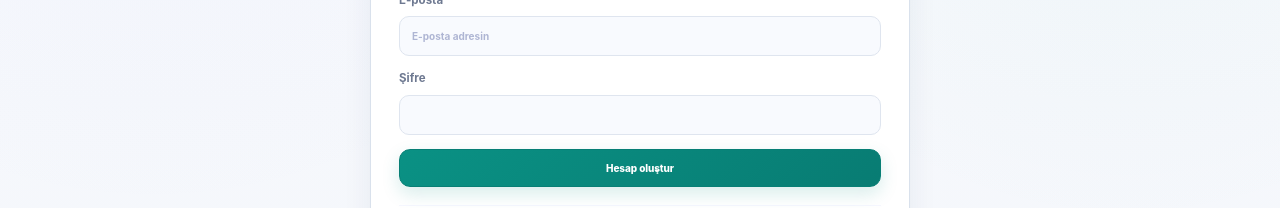
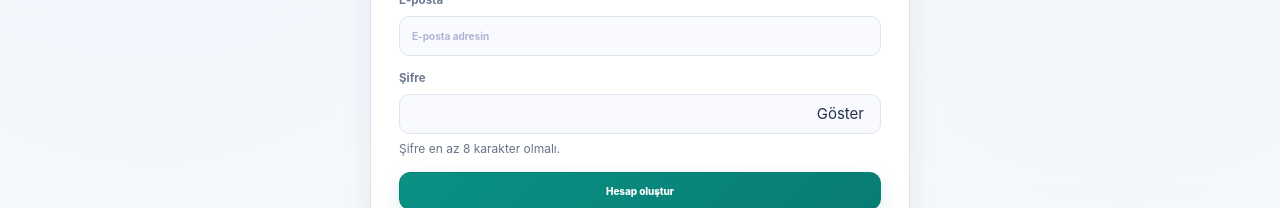
Before and after one commit to ecetin1998/tff-fantezi, a Next.js app: page /signup in a window 1280 px wide. Shown: the part 299-507 px from the top of the page. Built offline with nearby package versions, Linux system fonts and the light colour scheme; no server answers.

Commit message:
Show signup password rules and visibility toggle (#229)
* feat: add signup password policy hint and show-hide control

* feat: display password rules and visibility toggle on signup

* style: align signup password toggle with existing form

* Align signup password hint with eight-character policy

```diff
--- a/app/globals.css
+++ b/app/globals.css
@@ -41,3 +41,11 @@
 @keyframes route-loading-slide{0%{transform:translateX(-110%)}65%{transform:translateX(185%)}100%{transform:translateX(185%)}}
 @media(max-width:760px){.route-loading{padding-top:18px}.route-loading-grid{grid-template-columns:1fr}.route-loading-grid>div{height:128px}}
 @media(prefers-reduced-motion:reduce){.route-loading-bar,.route-loading-title,.route-loading-grid>div{animation:none}}
+
+/* Signup password visibility control */
+.signup-password-field{display:grid;gap:6px}
+.signup-password-input{position:relative;display:flex;align-items:center}
+.auth-form .signup-password-input input{width:100%;padding-right:80px;min-width:0}
+.signup-password-toggle{position:absolute;right:9px;top:50%;transform:translateY(-50%);border:0;background:transparent;color:inherit;font:inherit;font-size:13px;font-weight:700;cursor:pointer;padding:8px;min-height:36px}
+.signup-password-toggle:hover,.signup-password-toggle:focus-visible{text-decoration:underline}
+.signup-password-hint{color:var(--muted,#a5adba);font-size:12px;line-height:1.5}
--- a/app/signup/page.js
+++ b/app/signup/page.js
@@ -1,4 +1,5 @@
 import Link from 'next/link'
+import SignupPasswordField from '@/components/SignupPasswordField'
 import {resendConfirmation,signup} from '@/app/actions'
 
 export const metadata={
@@ -34,7 +35,7 @@ export default async function Signup({searchParams}){
 
     <form className="auth-form" action={signup}>
       <label>E-posta<input name="email" type="email" autoComplete="email" placeholder="E-posta adresin" required/></label>
-      <label>Şifre<input name="password" type="password" autoComplete="new-password" minLength="8" required/></label>
+      <SignupPasswordField/>
       <button className="cta" type="submit">Hesap oluştur</button>
     </form>
 
--- /dev/null
+++ b/components/SignupPasswordField.js
@@ -0,0 +1,15 @@
+'use client'
+
+import {useState} from 'react'
+
+export default function SignupPasswordField(){
+  const [visible,setVisible]=useState(false)
+  return <div className="signup-password-field">
+    <label htmlFor="signup-password">Şifre</label>
+    <div className="signup-password-input">
+      <input id="signup-password" name="password" type={visible?'text':'password'} autoComplete="new-password" minLength={8} aria-describedby="signup-password-hint" required/>
+      <button type="button" className="signup-password-toggle" onClick={()=>setVisible(value=>!value)} aria-label={visible?'Şifreyi gizle':'Şifreyi göster'} aria-pressed={visible}>{visible?'Gizle':'Göster'}</button>
+    </div>
+    <small id="signup-password-hint" className="signup-password-hint">Şifre en az 8 karakter olmalı.</small>
+  </div>
+}
```
